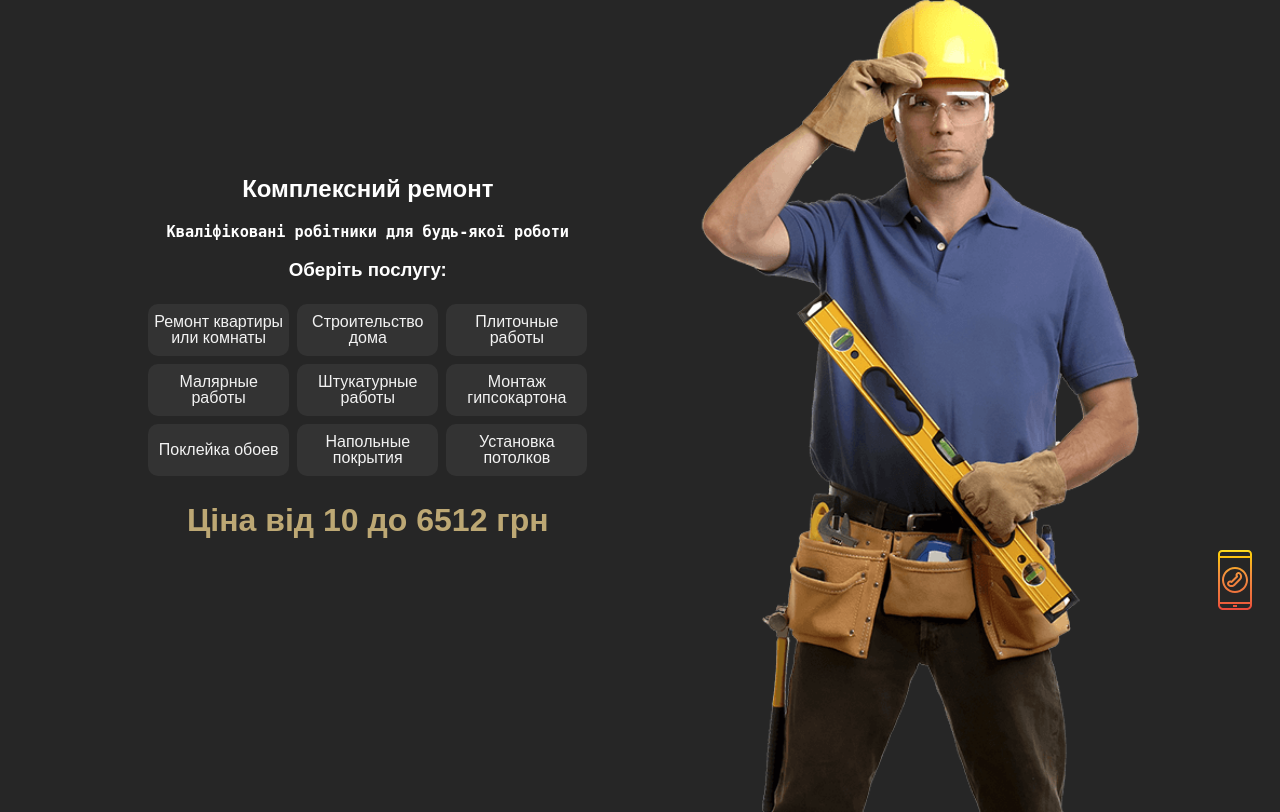
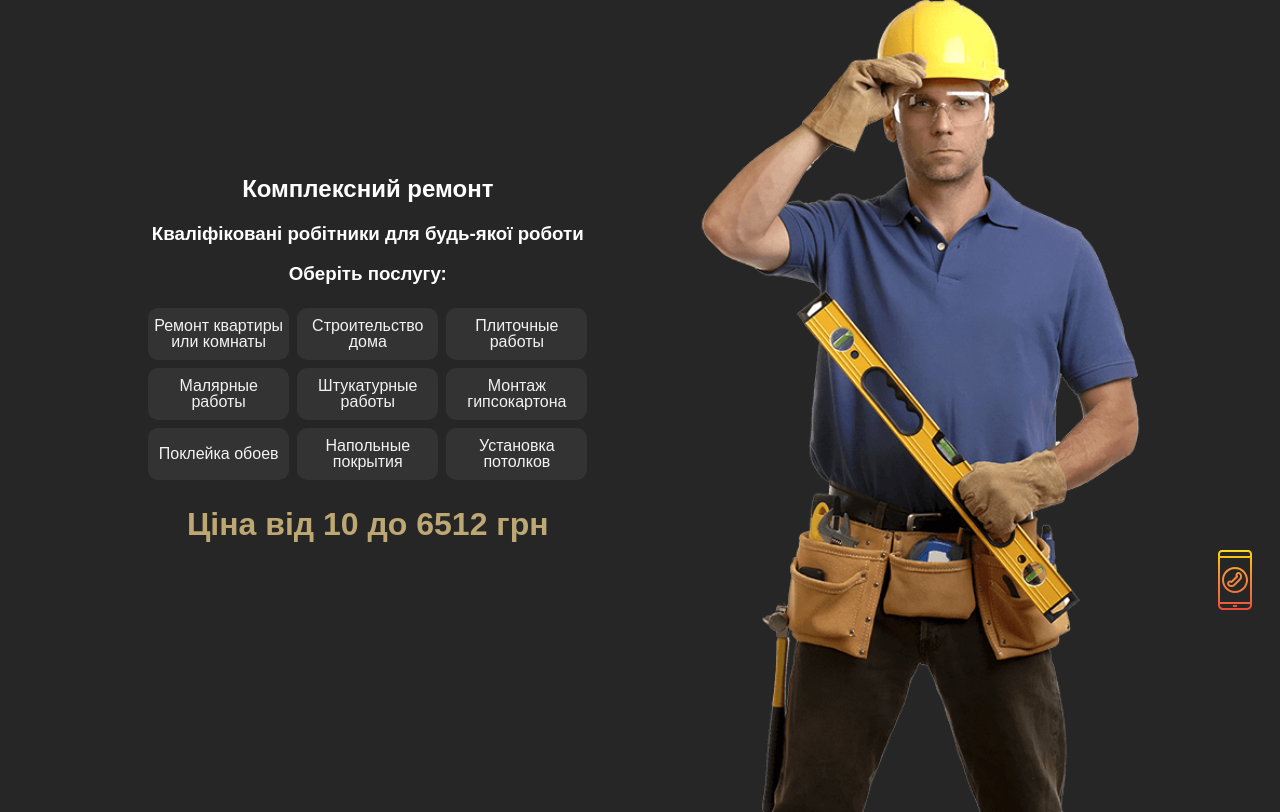
Before and after one commit to argusus/viking, a Django app: page /ru/ in a window 1280 px wide. Shown: the part 185-997 px from the top of the page. Run offline with Django 3.2, Linux system fonts and the light colour scheme; data comes from the database, SQL or seed files in the repository.

Commit message:
delete monospace in index header3

```diff
--- a/main/templates/main/index.html
+++ b/main/templates/main/index.html
@@ -36,7 +36,7 @@
 <!-- ----------------------------- -->
         <div class="InTitle">
             <h2 align="center">{% translate 'Комплексний ремонт' %}</h2>
-            <h3 align="center" style="font-family: monospace">{% translate 'Кваліфіковані робітники для будь-якої роботи' %}</h3>
+            <h3 align="center">{% translate 'Кваліфіковані робітники для будь-якої роботи' %}</h3>
 
 
             {% if service %}
```
